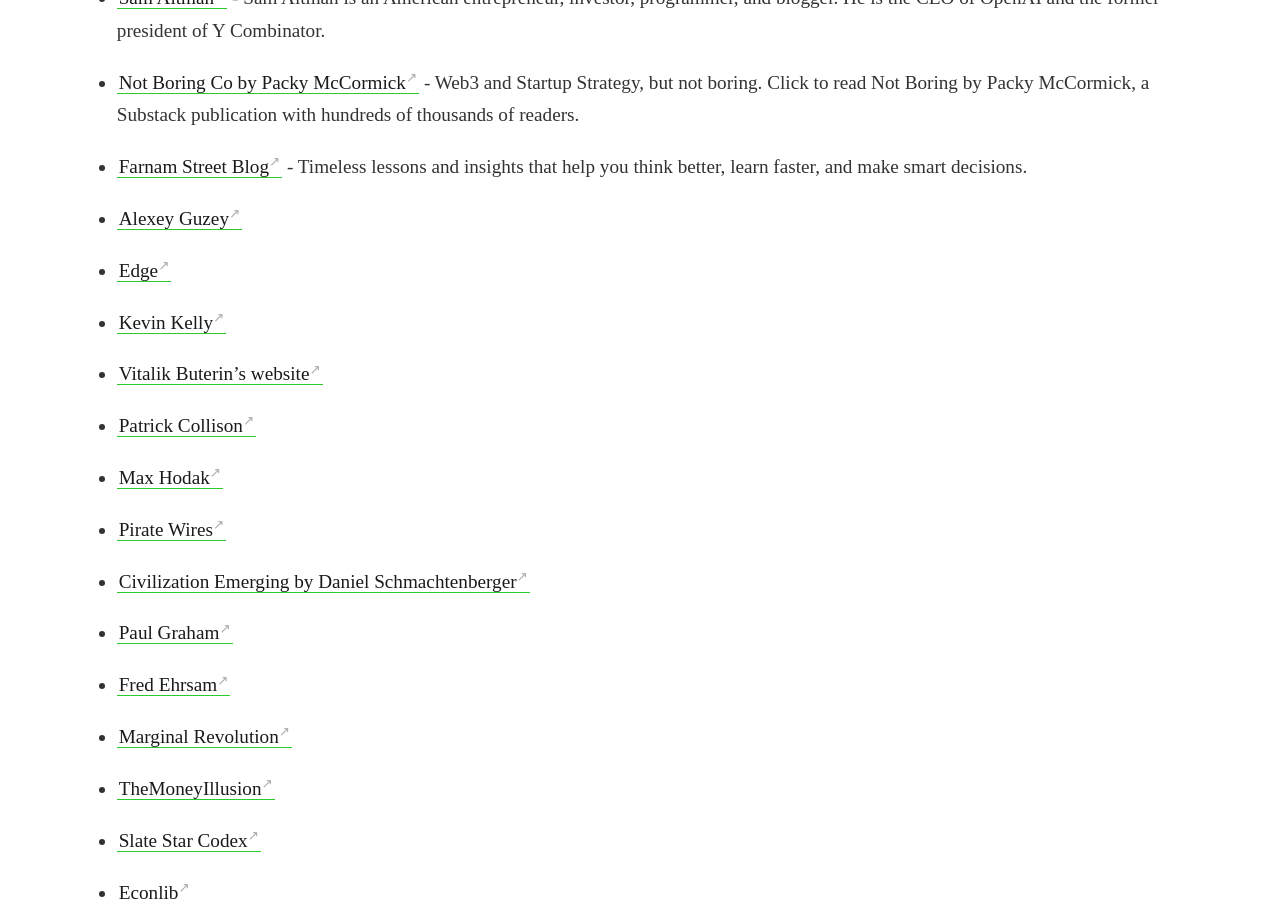
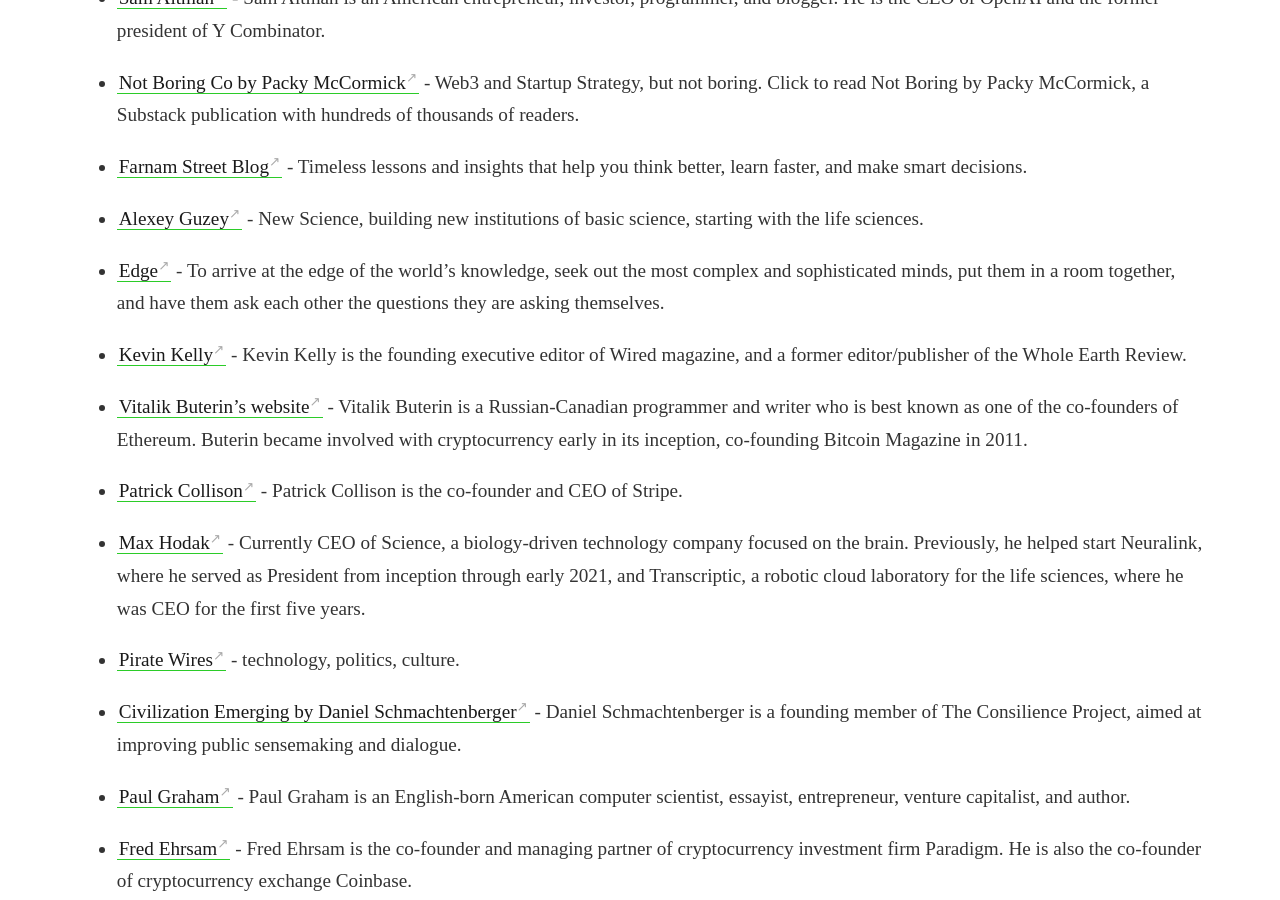
Before and after one commit to astravant/digitalgarden, a Jekyll site: the page built from _notes/RESOURCES.MD, in a window 1280 px wide and 900 px high, scrolled down 267 px. Built offline with Jekyll 4.4.1, drawn with Linux system fonts in a browser that asks for light colours; some of the changed text lies outside the part shown.

Commit message:
Update RESOURCES.MD

```diff
--- a/_notes/RESOURCES.MD
+++ b/_notes/RESOURCES.MD
@@ -12,34 +12,34 @@ TITLE: RESOURCES
 
 - [Farnam Street Blog](https://fs.blog/) - Timeless lessons and insights that help you think better, learn faster, and make smart decisions.
 
-- [Alexey Guzey](https://guzey.com/)
+- [Alexey Guzey](https://guzey.com/) - New Science, building new institutions of basic science, starting with the life sciences.
 
-- [Edge](https://www.edge.org/)
+- [Edge](https://www.edge.org/) - To arrive at the edge of the world's knowledge, seek out the most complex and sophisticated minds, put them in a room together, and have them ask each other the questions they are asking themselves.
 
-- [Kevin Kelly](https://kk.org/thetechnium/)
+- [Kevin Kelly](https://kk.org/thetechnium/) - Kevin Kelly is the founding executive editor of Wired magazine, and a former editor/publisher of the Whole Earth Review.
 
-- [Vitalik Buterin's website](https://vitalik.ca/)
+- [Vitalik Buterin's website](https://vitalik.ca/) - Vitalik Buterin is a Russian-Canadian programmer and writer who is best known as one of the co-founders of Ethereum. Buterin became involved with cryptocurrency early in its inception, co-founding Bitcoin Magazine in 2011.
 
-- [Patrick Collison](https://patrickcollison.com/)
+- [Patrick Collison](https://patrickcollison.com/) - Patrick Collison is the co-founder and CEO of Stripe.
 
-- [Max Hodak](https://maxhodak.com/)
+- [Max Hodak](https://maxhodak.com/) - Currently CEO of Science, a biology-driven technology company focused on the brain. Previously, he helped start Neuralink, where he served as President from inception through early 2021, and Transcriptic, a robotic cloud laboratory for the life sciences, where he was CEO for the first five years.
 
-- [Pirate Wires](https://www.piratewires.com/)
+- [Pirate Wires](https://www.piratewires.com/) - technology, politics, culture.
 
-- [Civilization Emerging by Daniel Schmachtenberger](https://civilizationemerging.com/)
+- [Civilization Emerging by Daniel Schmachtenberger](https://civilizationemerging.com/) - Daniel Schmachtenberger is a founding member of The Consilience Project, aimed at improving public sensemaking and dialogue.
 
-- [Paul Graham](http://www.paulgraham.com/)
+- [Paul Graham](http://www.paulgraham.com/) - Paul Graham is an English-born American computer scientist, essayist, entrepreneur, venture capitalist, and author.
 
-- [Fred Ehrsam](https://fehrsam.xyz/)
+- [Fred Ehrsam](https://fehrsam.xyz/) - Fred Ehrsam is the co-founder and managing partner of cryptocurrency investment firm Paradigm. He is also the co-founder of cryptocurrency exchange Coinbase.
 
-- [Marginal Revolution](https://marginalrevolution.com/)
+- [Marginal Revolution](https://marginalrevolution.com/) - Tyler Cowen is an American economist, columnist and blogger. He is a professor at George Mason University, where he holds the Holbert L. Harris chair in the economics department.
 
-- [TheMoneyIllusion](https://www.themoneyillusion.com/)
+- [TheMoneyIllusion](https://www.themoneyillusion.com/) - A slightly off-center perspective on monetary problems.
 
-- [Slate Star Codex](https://slatestarcodex.com/)
+- [Slate Star Codex](https://slatestarcodex.com/) - Slate Star Codex was a blog focused on science, medicine, philosophy, politics, and futurism.
 
-- [Econlib](https://www.econlib.org/)
+- [Econlib](https://www.econlib.org/) - We Cover The Bases When it Comes to Economics: Business, History, Education, & Theory.
 
-- [LESSWRONG](https://www.lesswrong.com/)
+- [LESSWRONG](https://www.lesswrong.com/) - A community blog devoted to refining the art of rationality.
 
-- [80,000 Hours](https://80000hours.org/latest/)
+- [80,000 Hours](https://80000hours.org/latest/) - a London-based nonprofit organisation that conducts research on which careers have the largest positive social impact and provides career advice based on that research.
```
